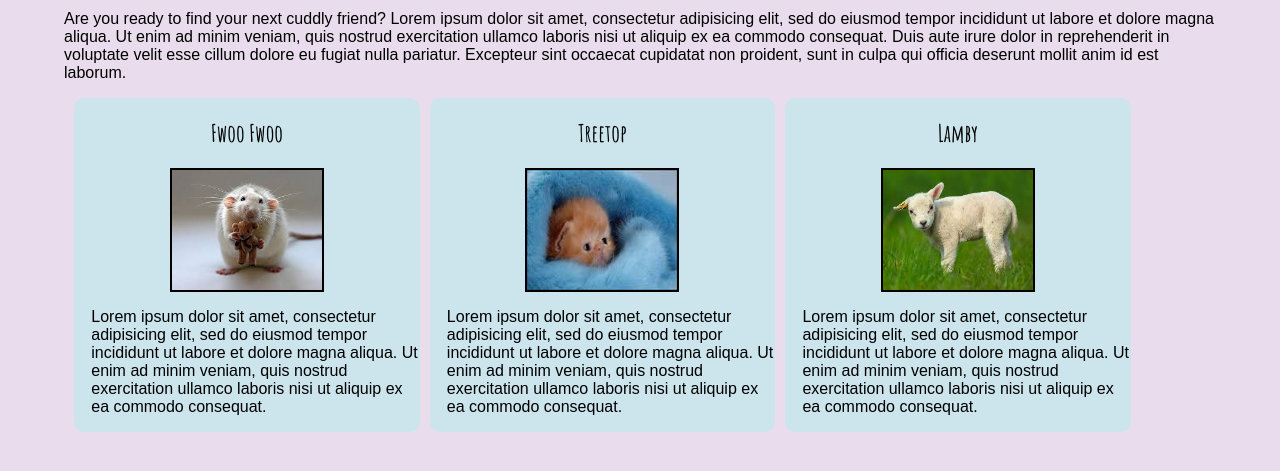
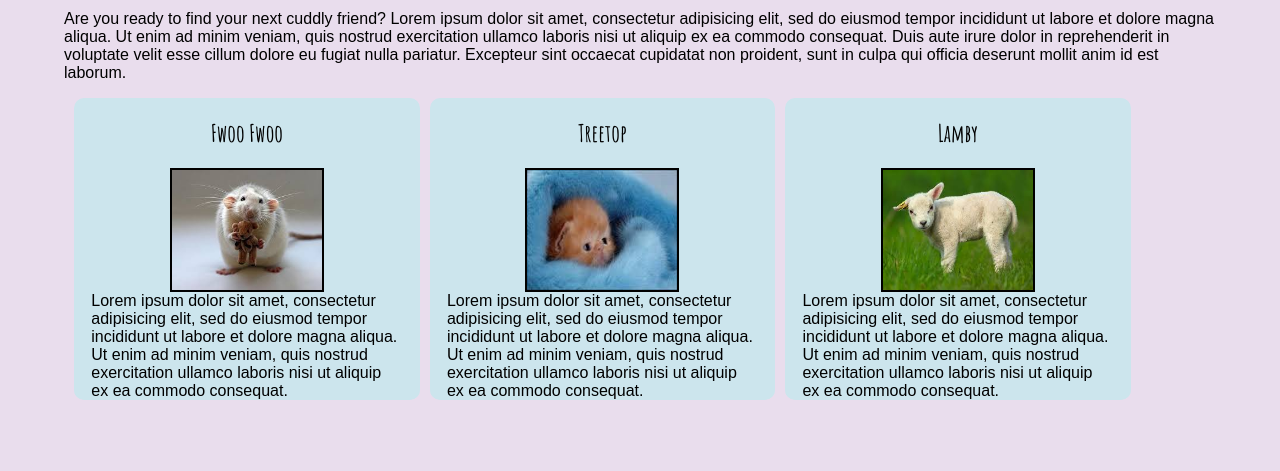
Before and after one commit to stephr3/animal-shelter, a plain HTML site: page index.html in a window 1280 px wide. Shown: the part 115-586 px from the top of the page. Drawn offline with Linux system fonts and the light colour scheme.

Commit message:
changed paragraph formatting

```diff
--- a/css/styles.css
+++ b/css/styles.css
@@ -35,5 +35,6 @@ h2 {
 }
 
 .column p {
-  padding-left: 5%;
+  max-width: 90%;
+  margin: auto;
 }
```
